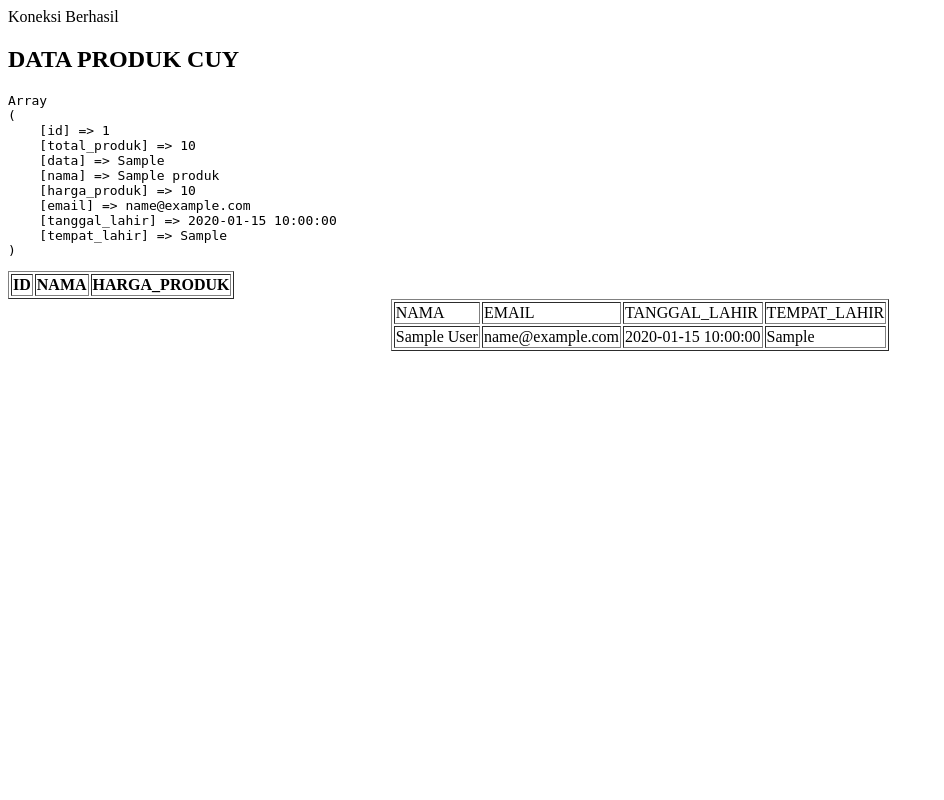
After one commit to Azhariganteng/latihan-php, a PHP site: page /database/dataproduk.php in a window 1280 px wide. The commit adds this page. Shown: the whole page, without its empty margins (0-944 px from the left). Run offline with PHP 8.4, Linux system fonts and the light colour scheme; tables that the repository leaves empty or names only in its code hold one stand-in row (values such as "Sample post"); lists and menus that the app fills with data are empty.

Commit message:
telah selesai belajar php

```diff
--- /dev/null
+++ b/database/dataproduk.php
@@ -0,0 +1,71 @@
+<?php
+include "koneksi.php";
+?>
+
+<!DOCTYPE html>
+<html lang="en">
+<head>
+    <meta charset="UTF-8">
+    <meta http-equiv="X-UA-Compatible" content="IE=edge">
+    <meta name="viewport" content="width=device-width, initial-scale=1.0">
+    <title>Document</title>
+</head>
+<body>
+    <h2>DATA PRODUK CUY</h2>
+    <table border="1" cellpadding="1">
+    <tr>
+            <th>ID</th>
+            <th>NAMA</th>
+            <th>HARGA_PRODUK</th>
+        </tr>
+    <?php
+        $no=0;
+        $query =mysqli_query($koneksi, "SELECT * FROM produk order by id");
+        echo "<pre>";
+        print_r(mysqli_fetch_array($query, MYSQLI_ASSOC));
+        echo "</pre>";
+        while($result =mysqli_fetch_array($query)){
+            $no++
+            ?>
+            <tr>
+                <td><?php echo $no?></td>
+                <!-- diatas itu adaalh id dimulai dari 1 -->
+                <td><?php echo $result['nama']?></td>
+                <td><?php echo $result['harga_produk']?></td>
+            </tr>
+        <?php
+        }
+        ?>
+    </table>
+
+    <center>
+    <?php
+    $query= mysqli_query($koneksi,
+        "SELECT u.nama, u.email, p.tanggal_lahir, p.tempat_lahir
+        FROM users as u
+        JOIN profil as p ON p.user_id = u.id
+    ");
+    ?>
+    <table border="1">
+        <tr>
+            <td>NAMA</td>
+            <td>EMAIL</td>
+            <td>TANGGAL_LAHIR</td>
+            <td>TEMPAT_LAHIR</td>
+        </tr>
+        <?php
+            while($result=mysqli_fetch_array($query)){
+        ?>
+                <tr>
+                    <td><?php echo $result['nama'];?></td>
+                    <td><?php echo $result['email'];?></td>
+                    <td><?php echo $result['tanggal_lahir'];?></td>
+                    <td><?php echo $result['tempat_lahir'];?></td>
+                </tr>
+            <?php
+            }
+            ?>
+    </table>
+    </center>
+</body>
+</html>
--- /dev/null
+++ b/database/koneksi.php
@@ -0,0 +1,9 @@
+<?php
+$koneksi = mysqli_connect('localhost','root','','belajar_database');
+if(!$koneksi){
+    die("Koneksi Gagal:". mysqli_connect_error());
+}
+else{
+    echo "Koneksi Berhasil";
+}
+?>
```
Also changed, not shown: tugas.php (+10 -3 lines).
